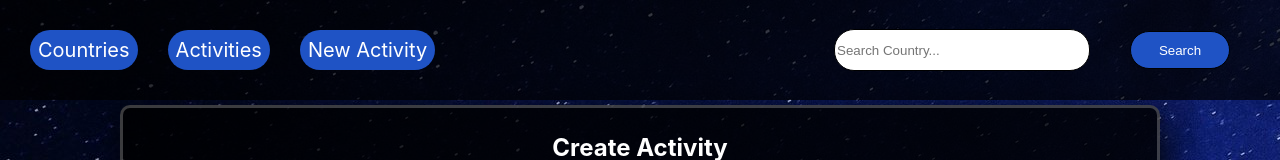
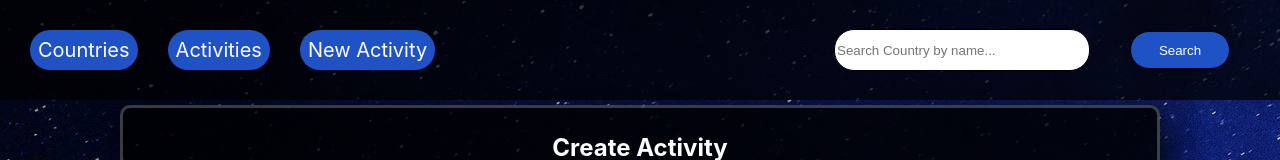
Before and after one commit to NicoYanez9621/Countries-PI-Henry, a React (Create React App) app in the folder client/: page /activities/create in a window 1280 px wide. Shown: the top 160 px of the page. Built offline with nearby package versions, Linux system fonts and the light colour scheme.

Commit message:
SearchBar terminado en funcionalidad y css

```diff
--- a/client/src/component/SearchBar/SearchBar.jsx
+++ b/client/src/component/SearchBar/SearchBar.jsx
@@ -20,9 +20,11 @@ const SearchBar = () => {
     <div className={style.contenedor}>
       <form onSubmit={(e) => handleOnSubmit(e)}>
         <input
+          autoComplete="off"
+          name="name"
           className={style.inputText}
-          type="text"
-          placeholder="Search Country..."
+          type="onSubmit"
+          placeholder="Search Country by name..."
         />
         <input className={style.inputSubmit} type="submit" value="Search" />
       </form>
```
